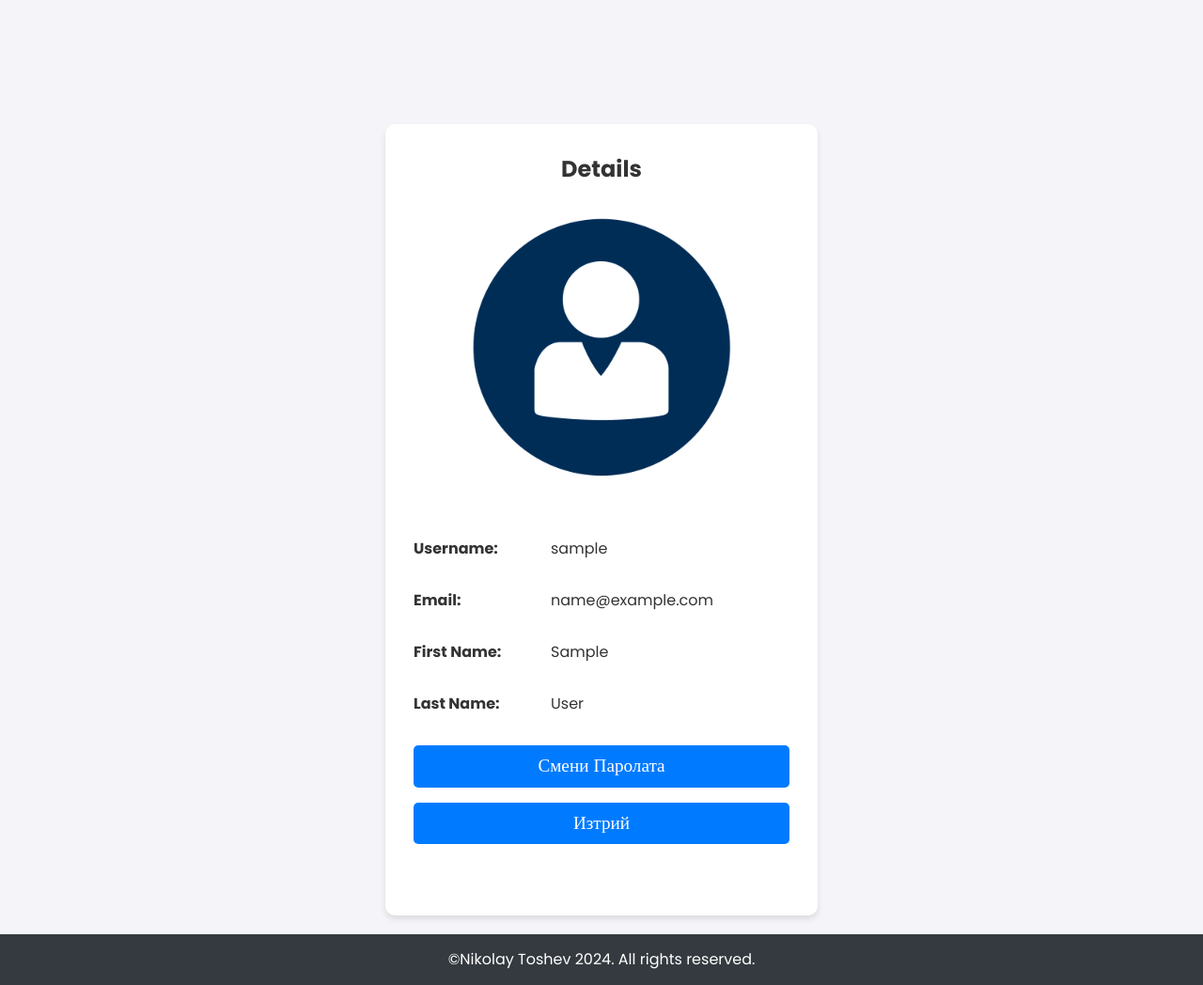
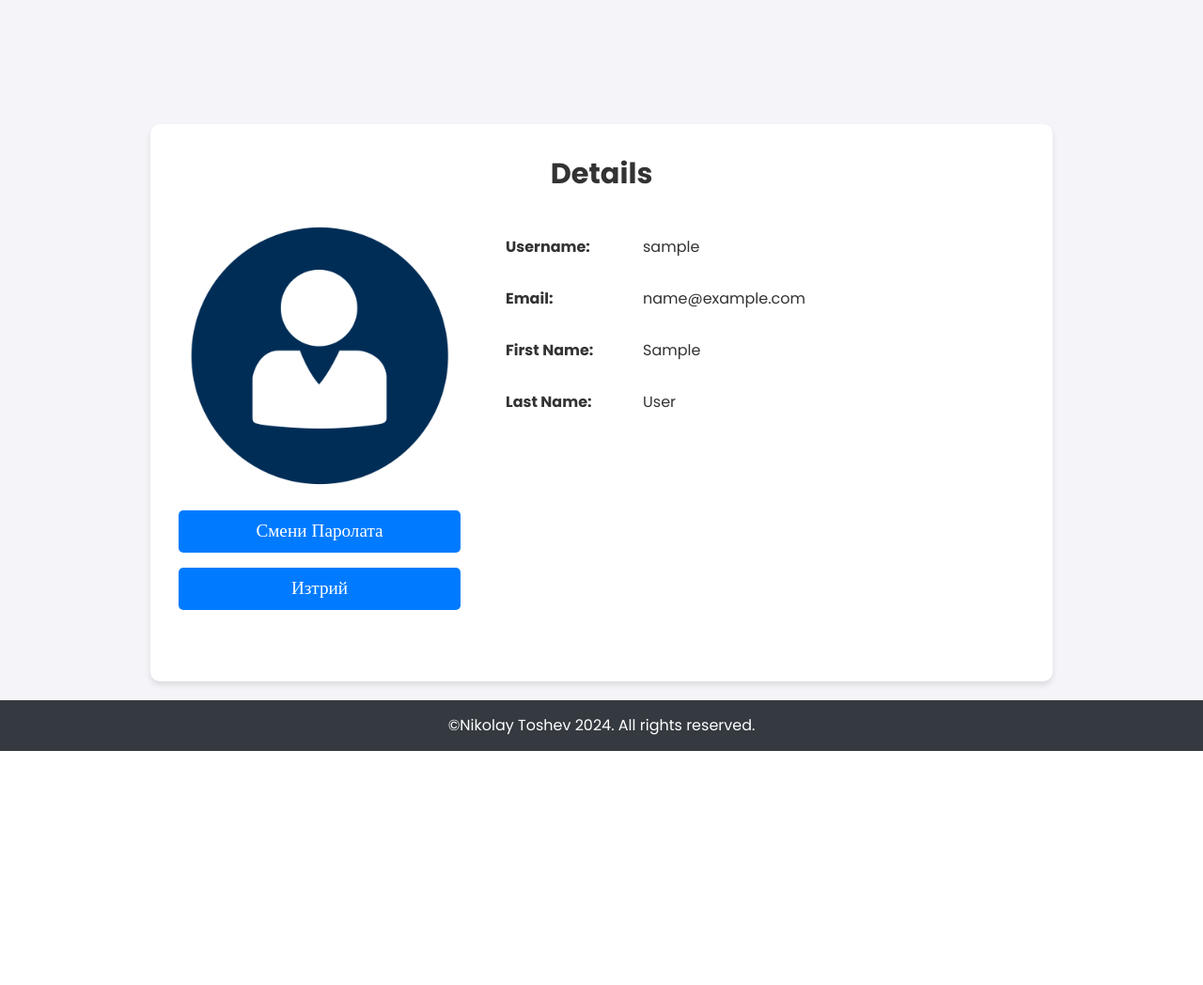
Before and after one commit to Nikolay-Toshev/PharmaQ, a Django app: page /accounts/profile/1/details/ in a window 1280 px wide. Shown: the part 83-1131 px from the top of the page at 94% size. After the commit the page ends 882 px from the top, so only its background shows below. Run offline with Django 5.2, Linux system fonts and the light colour scheme; the visitor is signed in with stand-in values (Sample User, id 1); data comes from the database, SQL or seed files in the repository.

Commit message:
chore: changed the css of the UserDetailView

```diff
--- a/PharmaQ/static/css/forms.css
+++ b/PharmaQ/static/css/forms.css
@@ -108,7 +108,7 @@ form .answer-details h3 {
 
 .profile-details {
     display: flex;
-    flex-direction: column;
+    gap: 3rem;
 }
 
 .profile {
@@ -140,6 +140,28 @@ form .answer-details h3 {
 }
 
 .profile a:hover {
+    text-decoration: none;
+    background-color: #0d5385;
+}
+
+.profile h5 {
+    /*text-align: center;*/
+}
+
+.profile-details .container a {
+    display: block;
+    font-size: 1.2rem;
+    text-decoration: none;
+    text-align: center;
+    padding: 8px 12px;
+    border-radius: 5px;
+    background-color: #007bff;
+    color: #fff;
+    margin: 1rem 0;
+    transition: background-color 0.3s;
+}
+
+.profile-details .container a:hover {
     text-decoration: none;
     background-color: #0d5385;
 }
--- a/PharmaQ/templates/accounts/user-details.html
+++ b/PharmaQ/templates/accounts/user-details.html
@@ -4,10 +4,10 @@
 
 {% block content %}
 
-    <div class="form-outer-container">
-        <div class="form-container">
-            <div class="form-card">
-                <h1 class="form-title">Details</h1>
+    <div class="detail-outer-container">
+        <div class="detail-container">
+            <div class="detail-card">
+                <h1 class="detail-title">Details</h1>
                 <div class="profile-details">
                     <div class="container">
                         {% if user.profile_img %}
```
Also changed, not shown: other parts of PharmaQ/templates/accounts/user-details.html (+15 -8 lines), PharmaQ/PharmaQ/consultation/managers.py (+9 -0 lines), PharmaQ/PharmaQ/consultation/views/question_views.py (+2 -5 lines).
